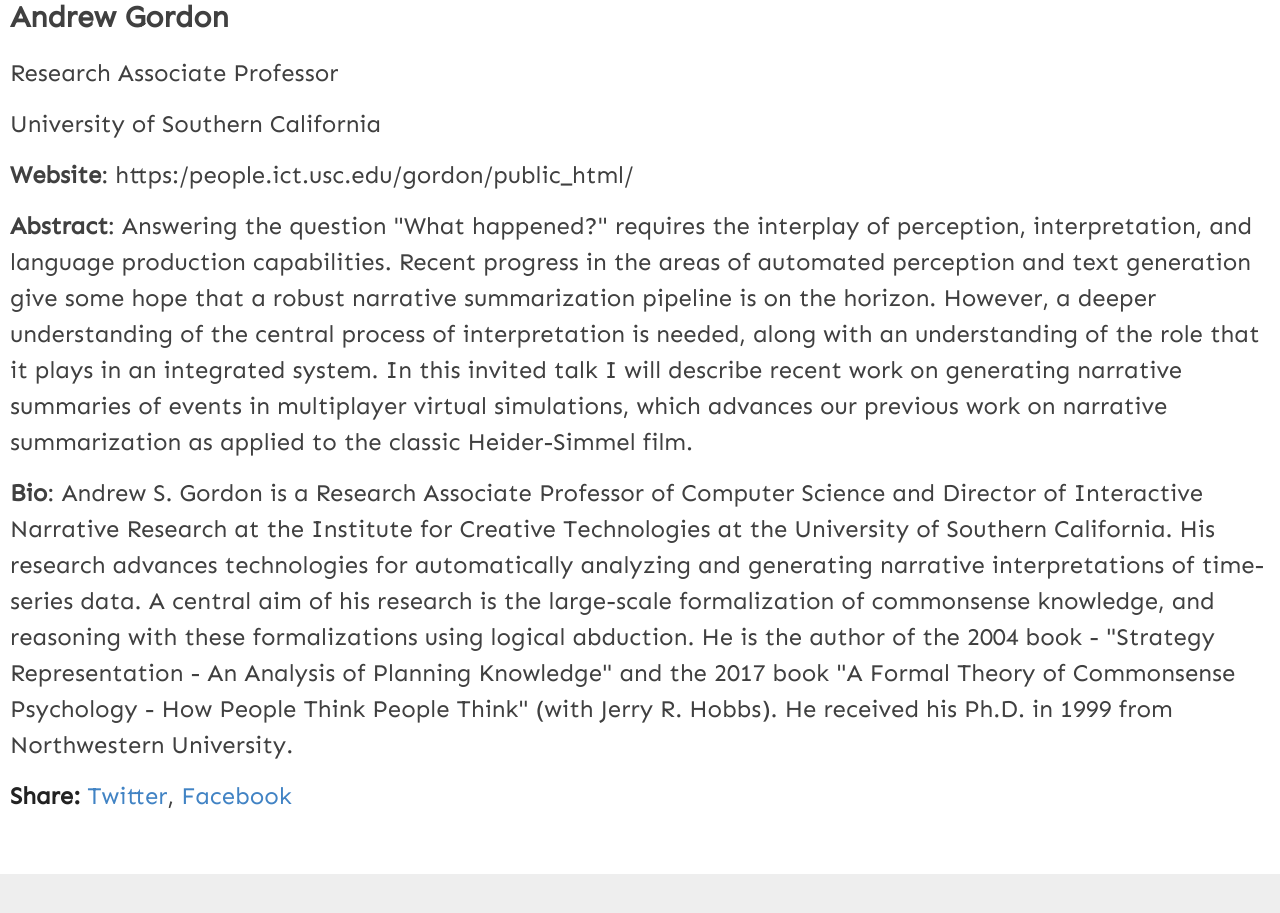
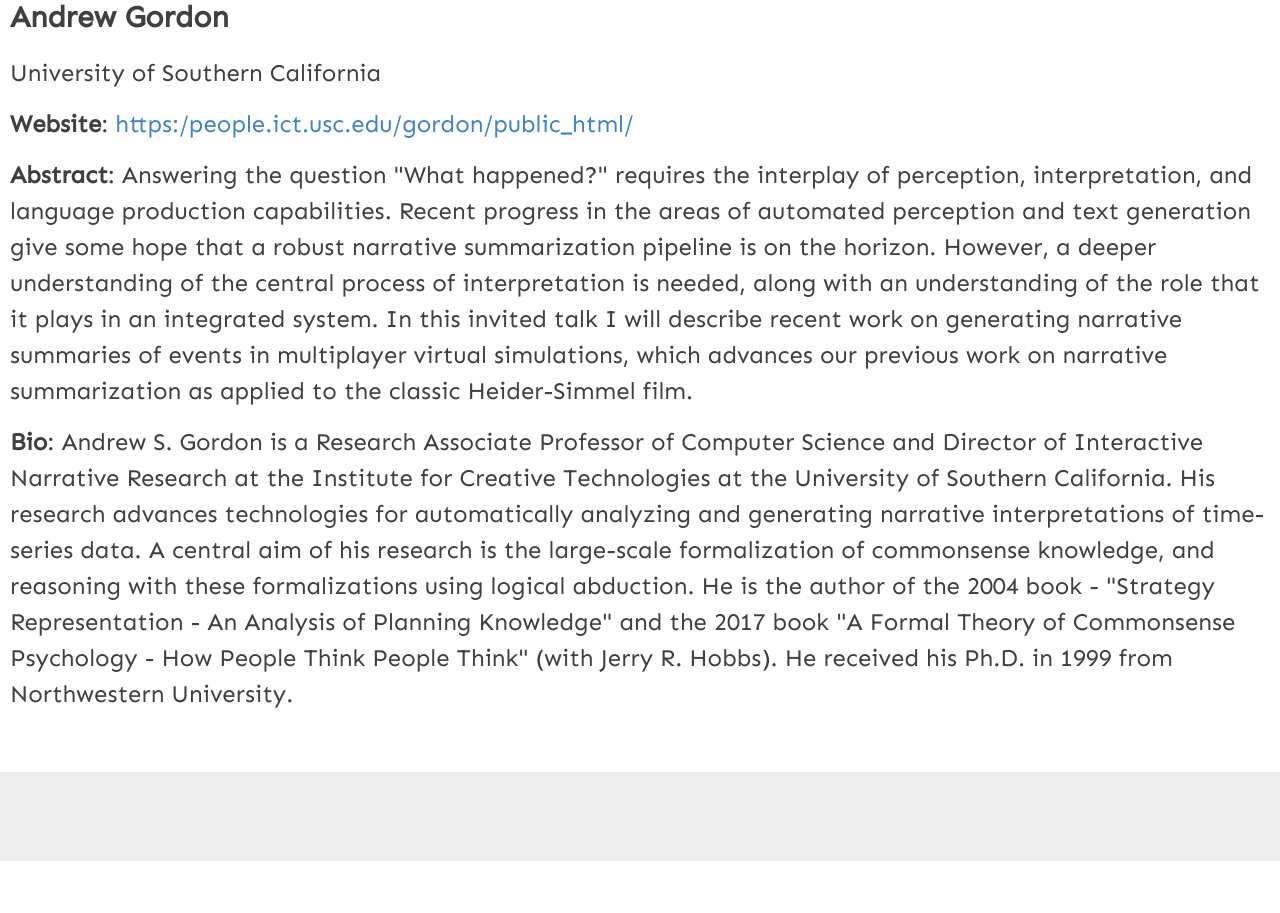
Before and after one commit to yue-ning/dc2025, a Jekyll site: the page built from _speakers/andrew_gordon.md, in a window 1280 px wide and 1400 px high, scrolled down 248 px. Shown: the part 437-1350 px from the top of the window. Built offline with Jekyll 4.4.1, drawn with Linux system fonts in a browser that asks for light colours; after the commit the page ends 1546 px from its top, so only the background shows below that.

Commit message:
Update speaker.html

```diff
--- a/_layouts/speaker.html
+++ b/_layouts/speaker.html
@@ -12,15 +12,10 @@ layout: default
         </div>
         <div class="column">
             <p style="font-size:30px"><b>{{ page.name }}</b></p>
-            <p class="aligncenter">{{ page.role }}</p>
             <p class="aligncenter">{{ page.institution }}</p>
-            <p><b>Website</b>: {{ page.website }}</p>
+            <p><b>Website</b>: <a href="{{ page.website }}" target="_blank">{{ page.website }}</a></p>
         </div>
     </div>
     <p><b>Abstract</b>: {{ page.abstract }}</p>
     <p><b>Bio</b>: {{ page.bio }}</p>
-
-    <div>
-    <p><span class="share-box">Share:</span> <a href="http://twitter.com/share?text={{ page.title }}&url={{site.url}}{{page.url}}" target="_blank">Twitter</a>, <a href="https://www.facebook.com/sharer.php?u={{site.url}}{{page.url}}" target="_blank">Facebook</a></p>
-  </div>
 </article>
```
